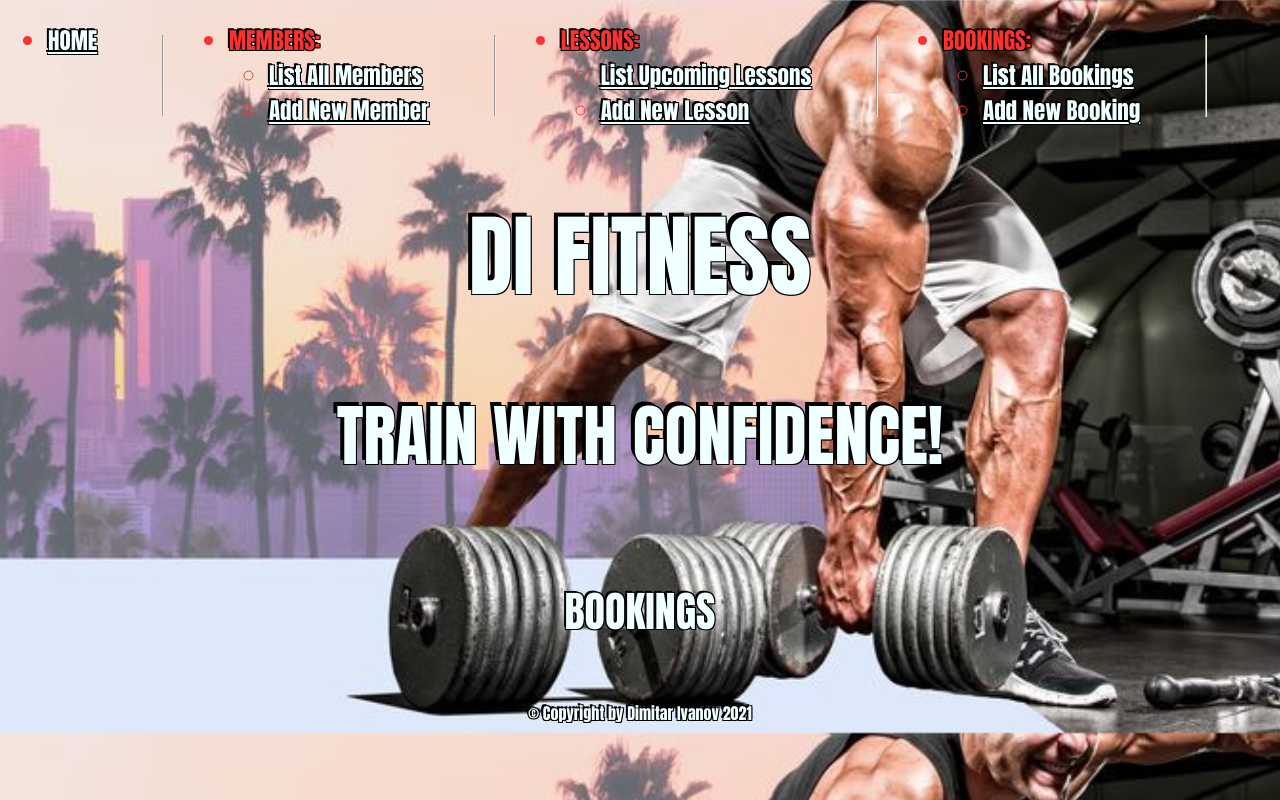
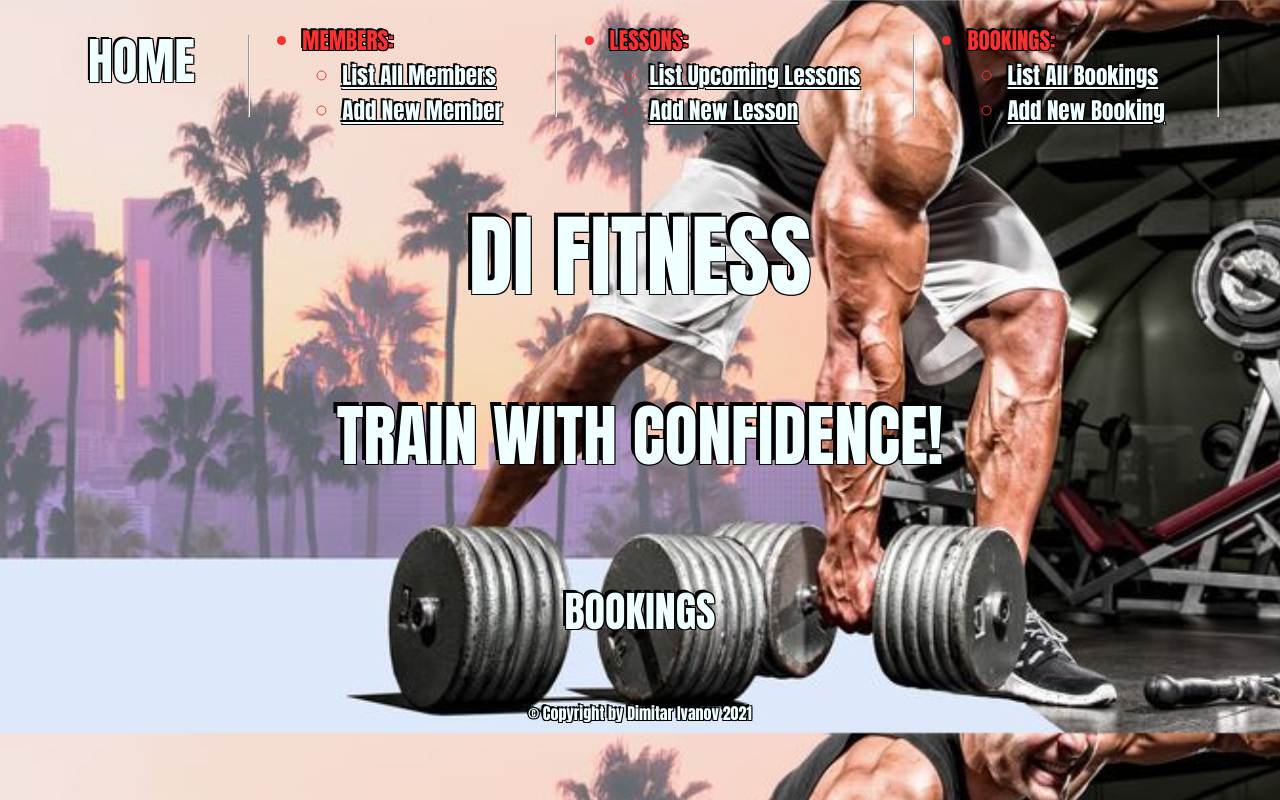
Before and after one commit to mitkousa/Gym_Project_W4, a Flask app: page /bookings in a window 1280 px wide. Run offline with Flask 2, Linux system fonts and the light colour scheme; data that the repository does not hold is empty; some libraries are stand-ins or nearby versions.

Commit message:
home made larger, no longer li

```diff
--- a/static/style.css
+++ b/static/style.css
@@ -5,6 +5,16 @@ body {
     color: azure;
     background-color: #4ac0c2;
     text-shadow: -2px -2px 0 #000, 1px -1px 0 #000, -1px 1px 0 #000, 1px 1px 0 #000;
+}
+
+a.button {
+    -webkit-appearance: button;
+    -moz-appearance: button;
+    appearance: button;
+
+    text-decoration: none;
+    color:azure;
+    font-size: 50px;
 }
 
 div {
@@ -64,8 +74,20 @@ a {
     font-size: 22px;
 }
 
+.bookings_table {
+    display: flex;
+    flex-direction: column;
+    font-family: 'Courier New', Courier, monospace;
+    text-shadow: -1px -1px 0 rgb(1, 4, 0), 1px -1px 0 #000, -1px 1px 0 #000, 1px 1px 0 #000;
+    margin: auto;
+    width: 50%;
+    text-align: center;
+    border: 3px rgb(250, 250, 250);
+    padding: 10px;
+}
+
 .booking {
-    text-shadow: -2px -2px 0 rgb(1, 4, 0), 1px -1px 0 #000, -1px 1px 0 #000, 1px 1px 0 #000;
+    text-shadow: -3px -3px 0 rgb(1, 4, 0), 1px -1px 0 #000, -1px 1px 0 #000, 1px 1px 0 #000;
     display: flex;
     flex-direction: column;
     margin: auto;
@@ -74,14 +96,6 @@ a {
     border: 3px azure;
     padding: 10px;
     font-size: 21px;
-  }
-#bookings_table {
-    text-shadow: -2px -2px 0 #000, 1px -1px 0 #000, -1px 1px 0 #000, 1px 1px 0 #000;
-    margin: auto;
-    width: 50%;
-    text-align: center;
-    border: 3px rgb(250, 250, 250);
-    padding: 10px;
 }
 
 .bookings_buttons {
--- a/templates/base.html
+++ b/templates/base.html
@@ -26,7 +26,8 @@
 
         <nav>
             <ul class="home">
-                <li><a href="/">HOME</a></li>
+
+                <ul><a href="/" class="button">HOME</a></ul>
                 <hr>
                 <li>
                     MEMBERS:
--- a/templates/bookings/index.html
+++ b/templates/bookings/index.html
@@ -3,7 +3,7 @@
 <ul class="booking">
 <h1>BOOKINGS</h1>
 
-<table id="bookings_table">
+<table class = "bookings_table">
 
 
   {% for booking in bookings %}
```
